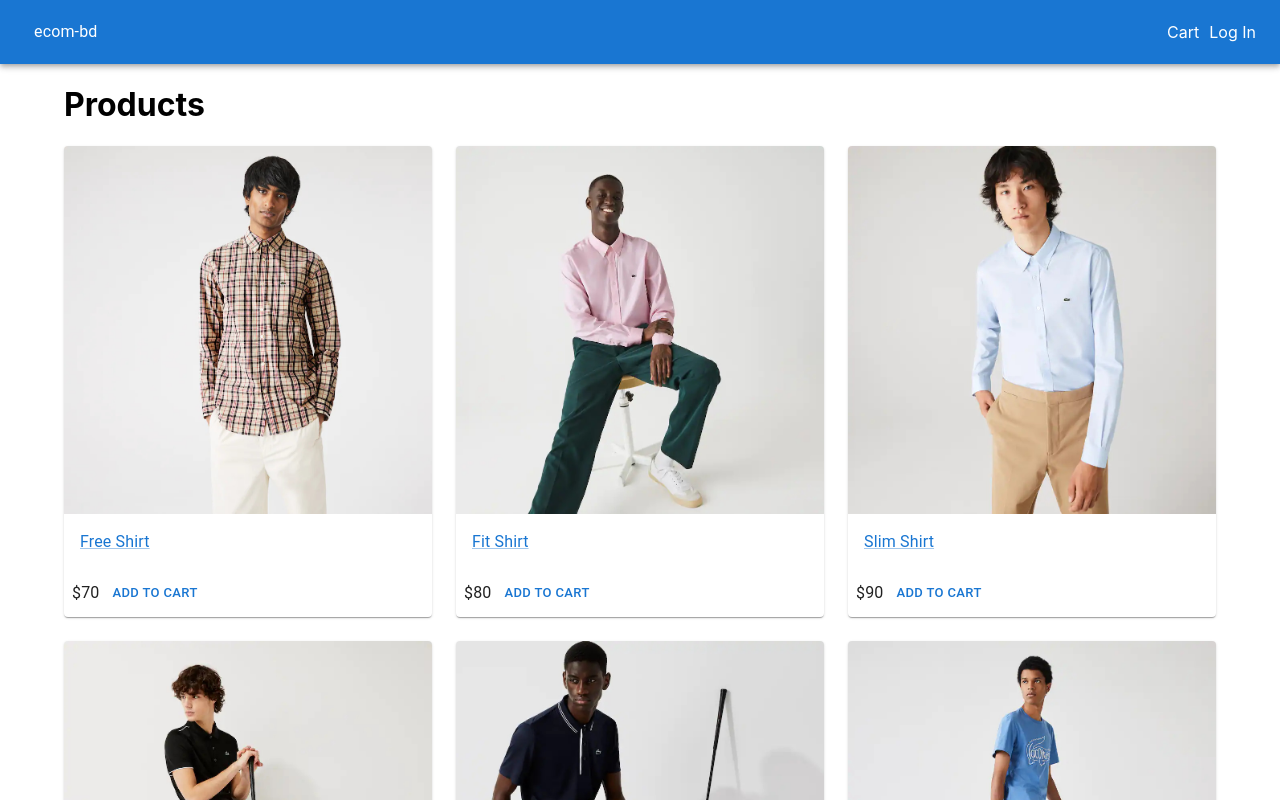
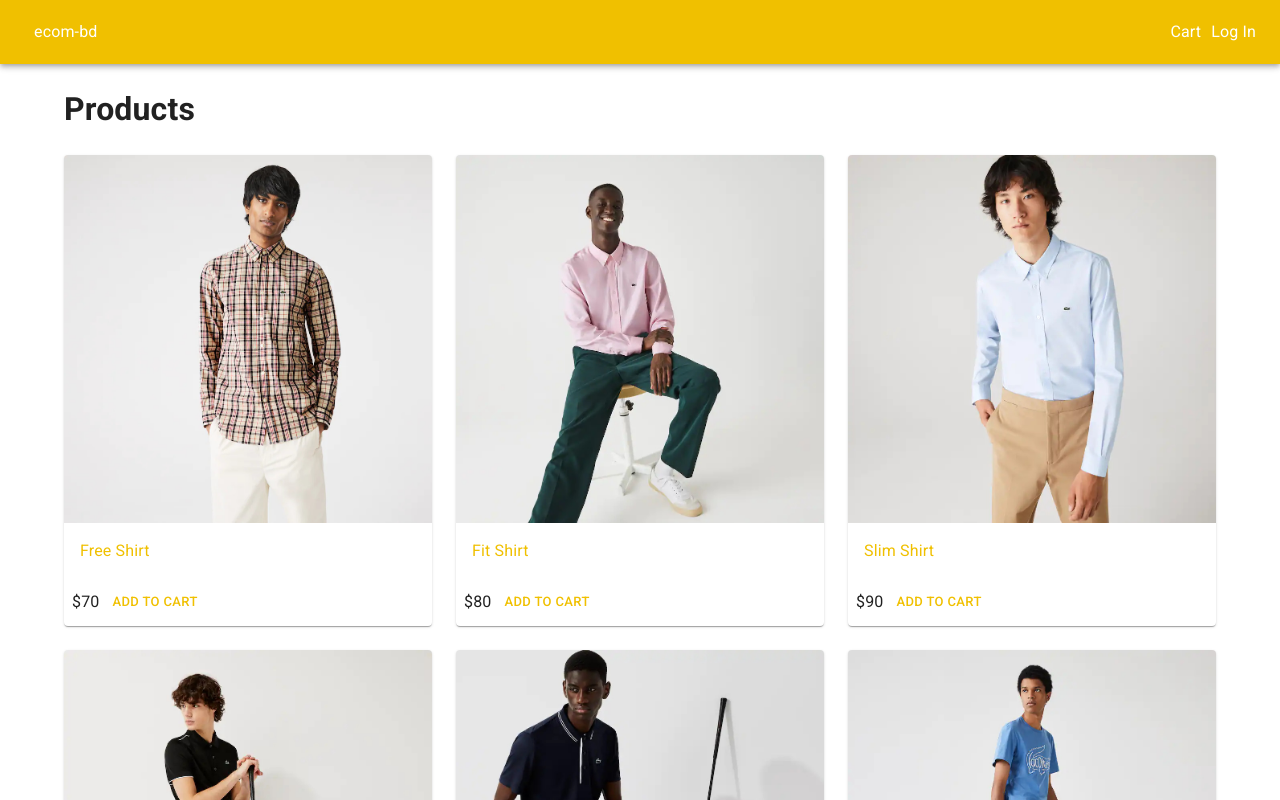
Before and after one commit to sohagraha/ecom-bd, a Next.js app: page / in a window 1280 px wide. Shown: the top 800 px of the page. Built offline with nearby package versions, Linux system fonts and the light colour scheme.

Commit message:
theme added

```diff
--- a/components/Layout.js
+++ b/components/Layout.js
@@ -3,15 +3,50 @@
 import React from 'react'
 import { AppBar, Container, Link, Toolbar, Typography } from '@mui/material';
 import useStyles from '../utils/styles'
+import { ThemeProvider, CssBaseline } from "@mui/material";
+import { createTheme } from "@mui/material/styles";
 
 export default function Layout({ title, description, children }) {
     const classes = useStyles();
+    const theme = createTheme({
+        components: {
+            MuiLink: {
+                defaultProps: {
+                    underline: 'hover',
+                }
+            }
+        },
+        typography: {
+            h1: {
+                fontSize: '1.6rem',
+                fontWeight: 400,
+                margin: '1rem 0',
+            },
+            h2: {
+                fontSize: '1.4rem',
+                fontWeight: 400,
+                margin: '1rem 0',
+            },
+        },
+        palette: {
+            type: 'light',
+            primary: {
+                main: '#f0c000',
+            },
+            secondary: {
+                main: '#208080',
+            },
+        },
+    });
+
     return (
-        <div>
+        <>
             <Head>
                 <title>{title ? `${title} - ECOM BD` : 'ECOM BD'}</title>
                 {description && <meta name="description" content={description}></meta>}
             </Head>
+            <ThemeProvider theme={theme}>
+                <CssBaseline />
                 <AppBar position="static" className={classes.navbar}>
                     <Toolbar>
                         <NextLink href="/" passHref>
@@ -40,6 +75,7 @@
                         All right reserved ecom-bd
                     </Typography>
                 </footer>
-        </div>
+            </ThemeProvider>
+        </>
     )
 }
--- a/pages/_document.js
+++ b/pages/_document.js
@@ -7,7 +7,7 @@
         return (
             <Html land='eng'>
                 <Head>
-
+                    <link rel="stylesheet" href="https://fonts.googleapis.com/css?family=Roboto:300,400,500,700&display=swap" />
                 </Head>
                 <body>
                     <Main />
--- a/pages/product/[slug].js
+++ b/pages/product/[slug].js
@@ -35,8 +35,8 @@
                 <Grid item md={3} xs={12}>
                     <List>
                         <ListItem>
-                            <Typography component='h1'>
-                                Name : {product.name}
+                            <Typography component="h1" variant="h1">
+                                {product.name}
                             </Typography>
                         </ListItem>
                         <ListItem>
```
Lines whose indentation alone changed are shown as unchanged.
